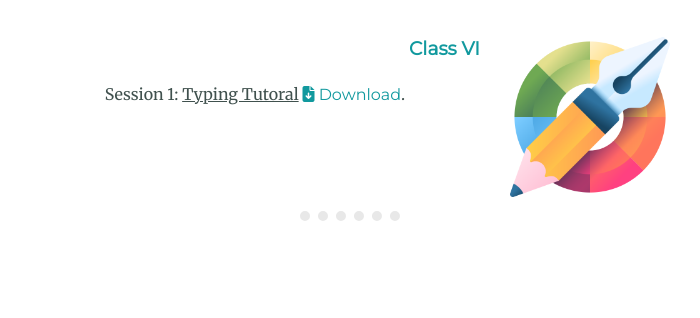
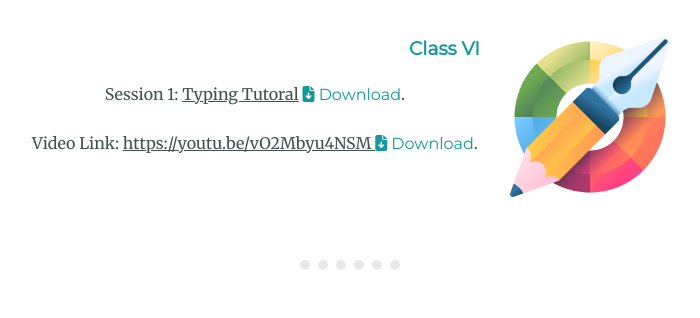
Before and after one commit to tshewang442/Digital-Notebook, a plain HTML site: page index.html in a window 1280 px wide. Shown: the part 2300-2618 px from the top of the page, without its empty margins (290-990 px from the left). Drawn offline with Linux system fonts and the light colour scheme.

Commit message:
Update index.html

```diff
--- a/index.html
+++ b/index.html
@@ -55,7 +55,9 @@
         <img class="graphic-designer-img" src="images/graphic-designer.png" alt="">
         <h3 class="graphic-design-head">Class VI</h3>
         <p class="try">Session 1: <u>Typing Tutoral</u> <a class="link" href="files/cl6/1.Online-Typing-Tutor.pptx" Download><i class="fa-solid fa-file-arrow-down"></i> Download</a>.</p>
-      </div>
+        <p class="try">Video Link: <u>https://youtu.be/vO2Mbyu4NSM </u> <a class="link" href="files/cl6/1.Online-Typing-Tutor.pptx" Download><i class="fa-solid fa-file-arrow-down"></i> Download</a>.</p>
+
+    </div>
       <hr>
       <h3>Take a Break</h3>
         <video width="320" height="240" poster="images\poster.png" controls>
```
